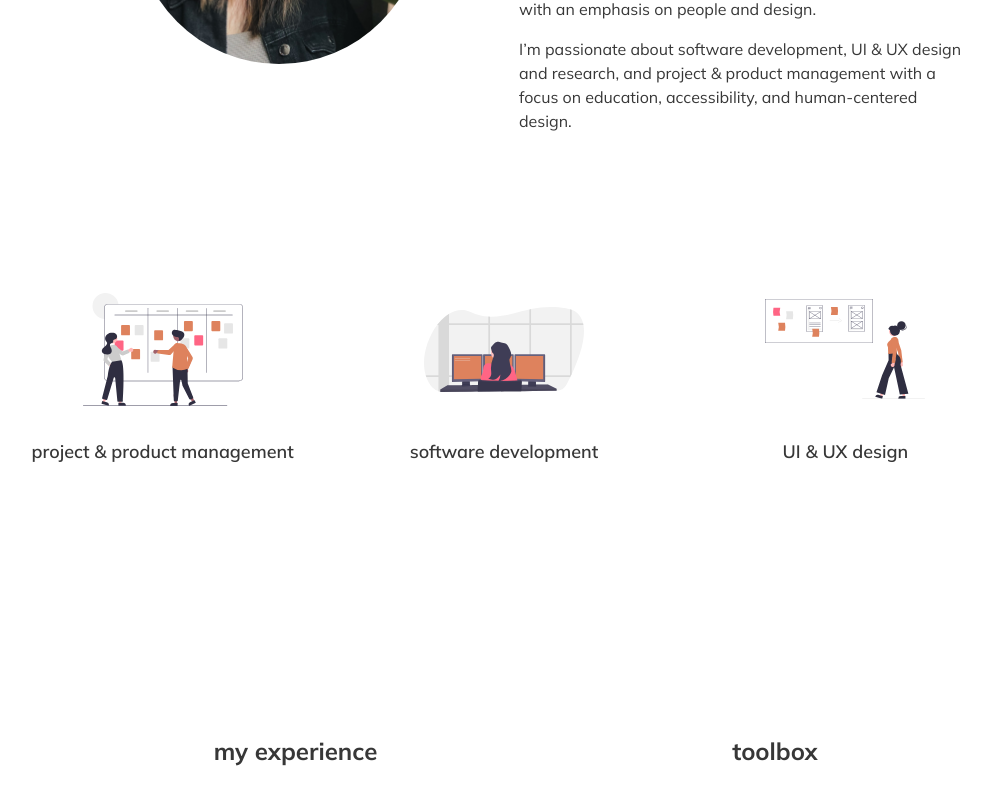
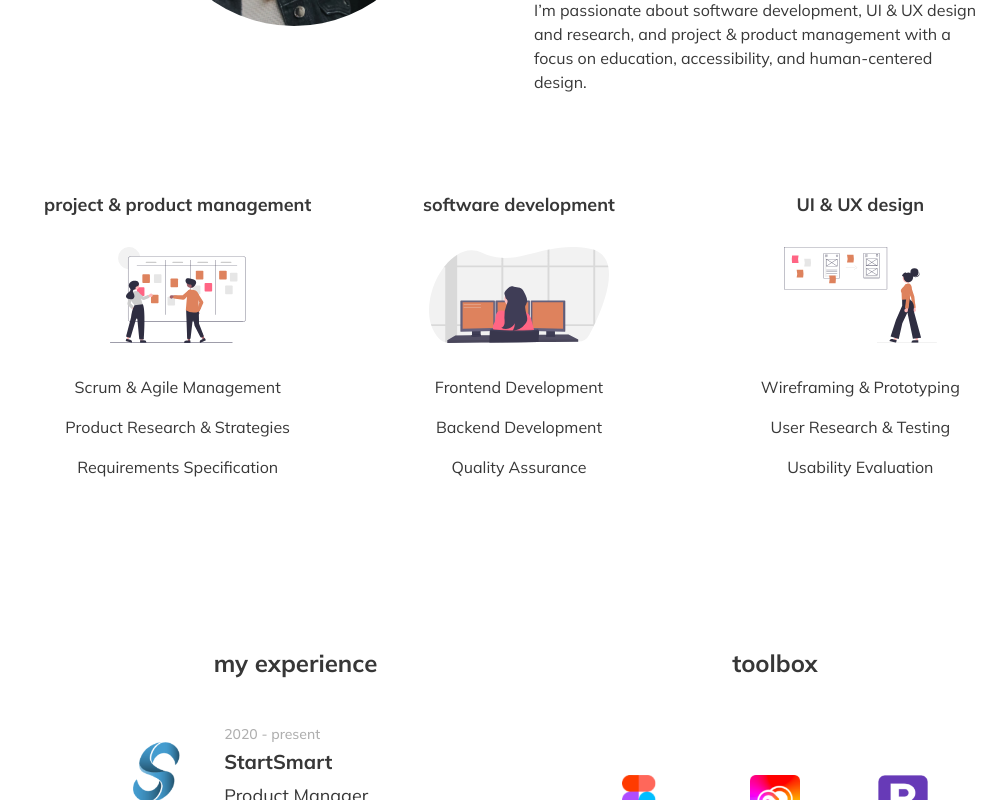
Before and after one commit to trishaprile/trishaprile.github.io, a React (Create React App) app: page / in a window 1280 px wide. Shown: the part 1120-1920 px from the top of the page, without its empty margins (121-1127 px from the left). Built offline with nearby package versions, Linux system fonts and the light colour scheme.

Commit message:
fix animations

```diff
--- a/src/components/About.js
+++ b/src/components/About.js
@@ -13,34 +13,61 @@ import UIUXdesign  from "../assets/uiux_design.svg";
 const About = () => {
   return (
     <Element id='about' name='about'>
-      <Row className="content-container" sm={1} md={2} xl={2}>
+      <Row className="content-container" sm={1} md={1} lg={2}>
         <Col className="img-container">
-          <Fade left>
+          <Fade>
             <Image src={me} className="img" />
           </Fade>
         </Col>
         <Col className="info-container">
-            <Fade right>
+          <Fade top>
             <h1>about me</h1>
             <p>I’m a 21 year old from Orange County, California who aspires to be an innovative creator in the field of technology.</p>
             <p>I recently graduated from the University of California, Irvine with a B.S. in Informatics and a minor in Education.
               My studies involved the understanding and practice of human computer interaction, software design, and human behavior with an emphasis on people and design.</p>
             <p>I’m passionate about software development, UI & UX design and research, and project & product management with a focus on education, accessibility, and human-centered design.</p>
-            </Fade>
+          </Fade>
         </Col>
       </Row>
       <Row className="content-container">
-        <Col className="role-container">
-          <Image src={projectManagement} className="role-img" />
-          <p>project & product management</p>
+        <Col className="role-container" sm={1} md={3} lg={4}>
+          <Fade>
+            <h2>project & product management</h2>
+            <Image src={projectManagement} className="role-img" />
+          </Fade>
+          <Fade top cascade>
+            <div>
+              <p>Scrum & Agile Management</p>
+              <p>Product Research & Strategies</p>
+              <p>Requirements Specification</p>
+            </div>
+          </Fade>
         </Col>
-        <Col className="role-container">
-          <Image src={softwareDevelopment} className="role-img" />
-          <p>software development</p>
+        <Col className="role-container" sm={1} md={3} lg={4}>
+          <Fade>
+            <h2>software development</h2>
+            <Image src={softwareDevelopment} className="role-img" />
+          </Fade>
+          <Fade top cascade>
+            <div>
+              <p>Frontend Development</p>
+              <p>Backend Development</p>
+              <p>Quality Assurance</p>
+            </div>
+          </Fade>
         </Col>
-        <Col className="role-container">
-          <Image src={UIUXdesign} className="role-img" />
-          <p>UI & UX design</p>
+        <Col className="role-container" sm={1} md={3} lg={4}>
+          <Fade>
+            <h2>UI & UX design</h2>
+            <Image src={UIUXdesign} className="role-img" />
+          </Fade>
+          <Fade top cascade>
+            <div>
+              <p>Wireframing & Prototyping</p>
+              <p>User Research & Testing</p>
+              <p>Usability Evaluation</p>
+            </div>
+          </Fade>
         </Col>
       </Row>
     </Element>
--- a/src/components/About.scss
+++ b/src/components/About.scss
@@ -1,10 +1,14 @@
 #about {
     width: 100%;
     min-height: 90vh;
+    display: flex;
+    flex-direction: column;
 
     .content-container {
-        padding: 5% 10%;
+        padding: 2% 10%;
         width: 100%;
+        margin: auto;
+
 
         .info-container {
 
@@ -40,16 +44,21 @@
             padding: 1rem;
 
             .role-img {
-                height: auto;
-                width: 10rem;
+                width: auto;
+                height: 8rem;
                 margin: auto;
+                padding-bottom: 2rem;
+            }
+
+            h2 {
+                font-weight: 700;
+                font-size: 18px;
+                margin-top: 1rem;
+                margin-bottom: 2rem;
+                text-align: center;
             }
 
             p {
-                font-weight: 600;
-                font-size: 18px;
-                margin-top: 2rem;
-                margin-bottom: 5rem;
                 text-align: center;
             }
         }
@@ -87,8 +96,12 @@
                     width: 8rem;
                 }
 
+                h2 {
+                    font-size: 16px;
+                }
+
                 p {
-                    font-size: 16px;
+                    font-size: 14px;
                 }
             }
         }
--- a/src/components/Contact.js
+++ b/src/components/Contact.js
@@ -12,8 +12,10 @@ import { SiInstagram } from "react-icons/si";
 const Contact = () => {
   return (
     <Element id='contact' name='contact'>
-      <h1>contact me</h1>
-      <h3><a href="mailto:trishaprilee@gmail.com"><FiMail className="mail-icon" size={25}/></a>trishaprilee@gmail.com</h3>
+      <Fade>
+        <h1>contact me</h1>
+        <h3><a href="mailto:trishaprilee@gmail.com"><FiMail className="mail-icon" size={25}/></a>trishaprilee@gmail.com</h3>
+      </Fade>
       <div className="socials">
         <Fade bottom cascade>
           <a href="https://www.linkedin.com/in/trishaprile/" target="_blank" rel="noreferrer"><SiLinkedin className="icon"/></a>
--- a/src/components/Cover.js
+++ b/src/components/Cover.js
@@ -13,10 +13,12 @@ const Cover = () => {
     <Element id='cover' name='cover'>
       <Row className="content-container">
         <Col className="info-container">
-          <Fade left>
+          <Fade top>
             <h1>Hello!</h1>
             <h2>I'm Trisha,</h2>
             <h3>a manager, developer, and designer who enjoys creating impactful experiences, from ideation to execution.</h3>
+          </Fade>
+          <Fade bottom>
             <Button
               className="contact-btn"
               onClick={() => scroller.scrollTo('contact', {
@@ -29,8 +31,8 @@ const Cover = () => {
             </Button>
           </Fade>
         </Col>
-        <Col className="img-container" sm={12} md={8} xl={6}>
-          <Fade right>
+        <Col className="img-container" sm={12} md={8} lg={6}>
+          <Fade>
             <Image src={img} className="img" />
           </Fade>
         </Col>
--- a/src/components/Experience.js
+++ b/src/components/Experience.js
@@ -27,12 +27,14 @@ const Experience = () => {
   return (
     <Element id='experience' name='experience'>
       <Row className="content-container">
-        <Col className="jobs-container" sm={12} md={8} xl={6}>
-          <h1>my experience</h1>
+        <Col className="jobs-container" sm={12} md={8} lg={6}>
+          <Fade>
+            <h1>my experience</h1>
+          </Fade>
           <Col className="jobs">
-            <Fade left>
+            <Fade top>
               <Row className="job">
-                <Col className="logo-container" sm={2} md={2} xl={2}>
+                <Col className="logo-container" sm={2} md={2} lg={2}>
                   <a href="https://startsmart.co/" target="_blank" rel="noreferrer"><Image className="logo" src={startsmart} alt="StartSmart"/></a>
                 </Col>
                 <Col className="info-container">
@@ -42,7 +44,7 @@ const Experience = () => {
                 </Col>
               </Row>
               <Row className="job">
-                <Col className="logo-container" sm={2} md={2} xl={2}>
+                <Col className="logo-container" sm={2} md={2} lg={2}>
                   <a href="https://peterportal-client.herokuapp.com/" target="_blank" rel="noreferrer"><Image className="logo" src={peterportal} alt="StartSmart"/></a>
                 </Col>
                 <Col className="info-container">
@@ -52,7 +54,7 @@ const Experience = () => {
                 </Col>
               </Row>
               <Row className="job">
-                <Col className="logo-container" sm={2} md={2} xl={2}>
+                <Col className="logo-container" sm={2} md={2} lg={2}>
                   <a href="https://www.ardentlabs.io/" target="_blank" rel="noreferrer"><Image className="logo" src={ardentlabs} alt="StartSmart"/></a>
                 </Col>
                 <Col className="info-container">
@@ -62,7 +64,7 @@ const Experience = () => {
                 </Col>
               </Row>
               <Row className="job">
-                <Col className="logo-container" sm={2} md={2} xl={2}>
+                <Col className="logo-container" sm={2} md={2} lg={2}>
                   <a href="https://www.boeing.com/" target="_blank" rel="noreferrer"><Image className="logo" src={boeing} alt="StartSmart"/></a>
                 </Col>
                 <Col className="info-container">
@@ -74,10 +76,12 @@ const Experience = () => {
             </Fade>
           </Col>
         </Col>
-        <Col className="toolbox-container" sm={12} md={8} xl={6}>
-          <h1>toolbox</h1>
+        <Col className="toolbox-container" sm={12} md={8} lg={6}>
+          <Fade>
+            <h1>toolbox</h1>
+          </Fade>
           <div className="toolbox">
-            <Fade right>
+            <Fade top>
               <Row xs={3}>
                 <Col className="icon-container">
                   <OverlayTrigger
--- a/src/components/Projects.js
+++ b/src/components/Projects.js
@@ -3,7 +3,7 @@ import './Projects.scss';
 
 import { Row, Col, Image } from "react-bootstrap";
 import { Element } from 'react-scroll';
-import Flip from 'react-reveal/Flip';
+import Fade from 'react-reveal/Fade';
 
 import grasshopperfund from "../assets/project_covers/grasshopperfund.png";
 import dfs_ias from "../assets/project_covers/dfs ias.png";
@@ -11,47 +11,44 @@ import peter_portal from "../assets/project_covers/peter portal.png";
 import trishaprile from "../assets/project_covers/trishaprile.png";
 import jam_for_change from "../assets/project_covers/jam for change.png";
 import covidulator from "../assets/project_covers/covidulator.png";
+import { findAllByPlaceholderText } from '@testing-library/dom';
 
 const Projects = () => {
   return (
     <Element id='projects' name='projects'>
+      <Fade>
         <h1>my projects</h1>
+      </Fade>
       <Col className="project-container">
         <Row className="project-row">
+          <Fade>
             <Col className="project">
-            <Flip top>
               <a href="https://grasshopperfund.com/" rel="noreferrer" target="_blank"><Image src={grasshopperfund} className="project-img" /></a>
-            </Flip>
             </Col>
             <Col className="project">
-            <Flip top>
               <a href="https://drive.google.com/file/d/17-RU8pIZirdjOSQ6bpYtekCQBNaAhXJL/view" rel="noreferrer" target="_blank"><Image src={dfs_ias} className="project-img" /></a>
-            </Flip>
             </Col>
+          </Fade>
         </Row>
         <Row className="project-row">
+          <Fade>
             <Col className="project">
-            <Flip top>
               <a href="https://peterportal-client.herokuapp.com/" rel="noreferrer" target="_blank"><Image src={peter_portal} className="project-img" /></a>
-            </Flip>
             </Col>
             <Col className="project">
-            <Flip top>
               <a href="#"><Image src={trishaprile} className="project-img" /></a>
-            </Flip>
             </Col>
+          </Fade>
         </Row>
         <Row className="project-row">
+          <Fade>
             <Col className="project">
-            <Flip top>
               <a href="https://www.icssc-jamforchange.com/" rel="noreferrer" target="_blank"><Image src={jam_for_change} className="project-img" /></a>
-            </Flip>
             </Col>
             <Col className="project">
-            <Flip top>
               <a href="https://nmpham2.github.io/covidulator/#/" rel="noreferrer" target="_blank"><Image src={covidulator} className="project-img" /></a>
-            </Flip>
             </Col>
+          </Fade>
         </Row>
       </Col>
     </Element>
```
Lines whose indentation alone changed are shown as unchanged.
